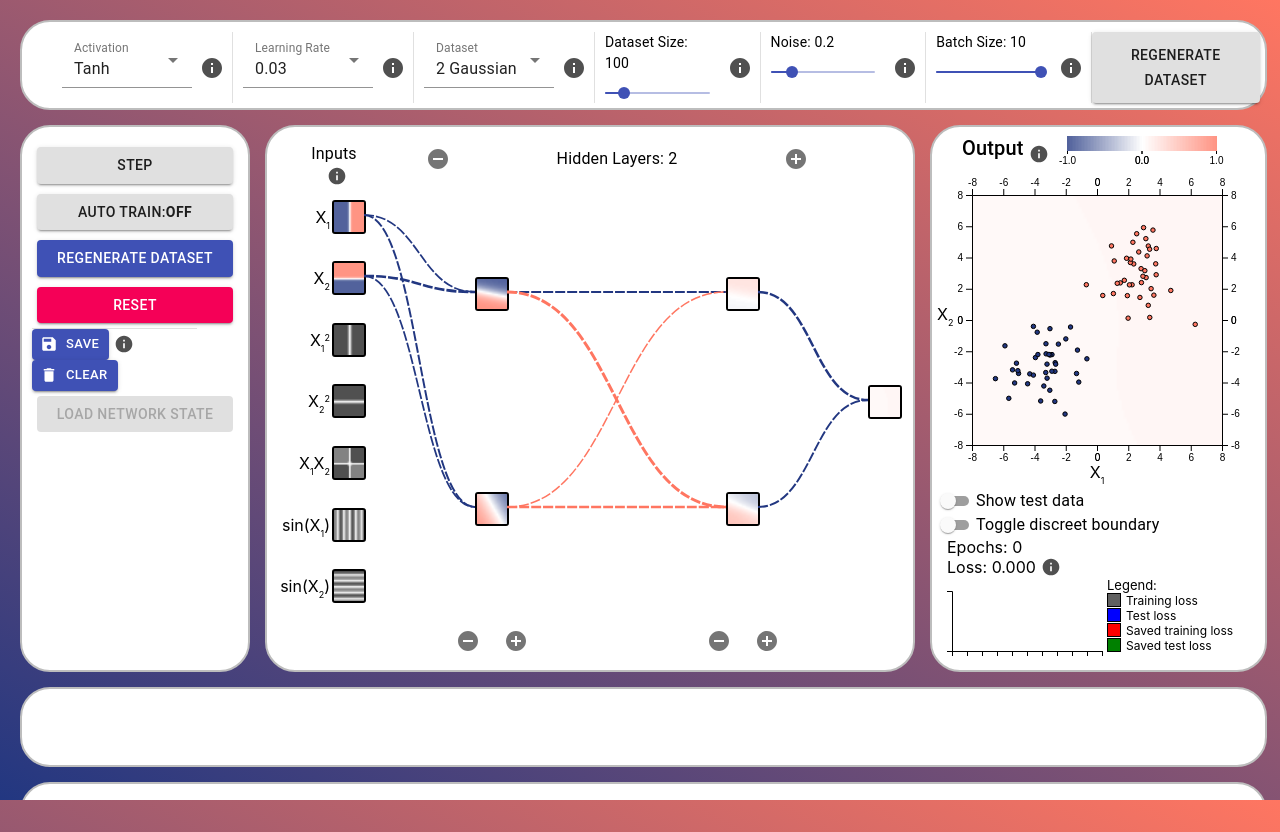
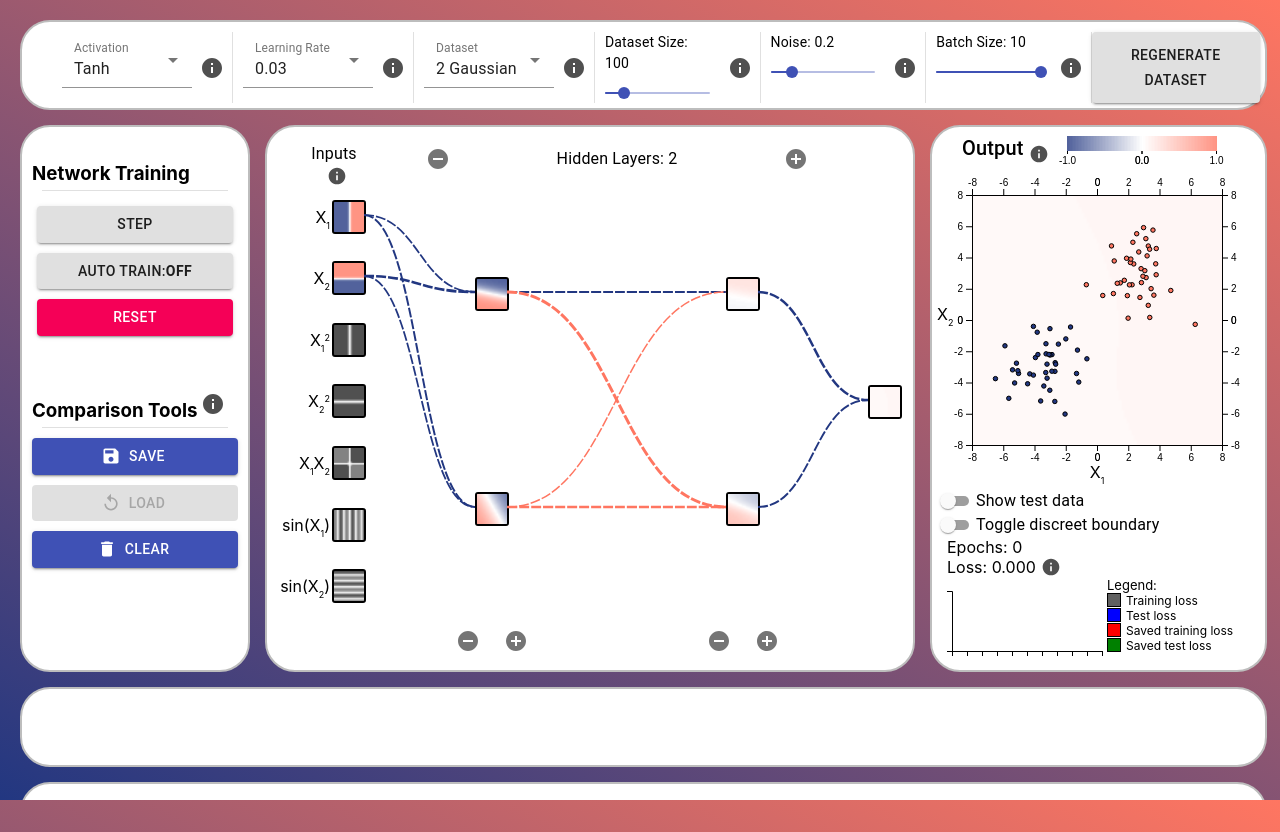
Before and after one commit to BrandonAGoodwin/nn-visualiser, a React (Create React App) app: page / in a window 1280 px wide. Built offline with nearby package versions, Linux system fonts and the light colour scheme.

Commit message:
Updated the control panel

```diff
--- a/src/components/ControlPanel.tsx
+++ b/src/components/ControlPanel.tsx
@@ -2,11 +2,11 @@ import styled from '@emotion/styled';
 import { Button, Divider, IconButton, Tooltip, Typography } from '@material-ui/core';
 import SaveIcon from '@material-ui/icons/Save';
 import DeleteIcon from '@material-ui/icons/Delete';
+import ReplayIcon from '@material-ui/icons/Replay';
 import React, { useContext } from 'react';
 import { ContainerSection, StyledInfoButton } from './MainPage';
 import { InfoPanelContext } from '../contexts/InfoPanelContext';
-import { DefinedTerm, DefX1, DefX2 } from './Definitions';
-import OutputInfoPanel from './InfoPanels/LossInfoPanel';
+import ComparisionInfoPanel from './InfoPanels/ComparisionInfoPanel';
 
 const StyledControlPanel = styled((props: any) => <ContainerSection gridArea="control-panel" {...props} />)`
 display: flex;
@@ -37,14 +37,12 @@ interface ControlPanelProps {
 }
 
 function ControlPanel(props: ControlPanelProps) {
-    const {} = useContext(InfoPanelContext);
+    const { setInfoPanelWrapper } = useContext(InfoPanelContext);
     const {
         training,
         compareMode,
         handleStep,
         toggleAutoTrain,
-        toggleDiscreetOutput,
-        handleRegenerateDataset,
         handleReset,
         saveNetworkState,
         loadNetworkState,
@@ -52,54 +50,62 @@ function ControlPanel(props: ControlPanelProps) {
     } = props;
     return (
         <StyledControlPanel>
+            <h3 style={{ marginTop: "20px", marginBottom: "5px" }}>Network Training</h3>
+            <Divider style={{ minWidth: "90%", marginLeft: "auto", marginRight: "auto", marginBottom: "10px" }} />
             <StyledButton variant={"contained"} onClick={handleStep}> Step </StyledButton>
             <StyledButton variant={"contained"} onClick={toggleAutoTrain}> Auto Train: <b>{training ? "On" : "Off"}</b></StyledButton>
-            {/* <StyledButton variant={"contained"} onClick={toggleDiscreetOutput}> Toggle Discreet Boundary </StyledButton> */}
-            <StyledButton variant={"contained"} color={"primary"} onClick={handleRegenerateDataset}> Regenerate Dataset </StyledButton>
             <StyledButton variant={"contained"} color={"secondary"} onClick={handleReset}> Reset </StyledButton>
-            {/* <div> */}
-                {/* <Tooltip title={"Save network state"} aria-label={"Save network state"} style={{ fontSize: 16 }}>
-                    <IconButton onClick={saveNetworkState} >
-                        <SaveIcon />
-                    </IconButton>
-                </Tooltip> */}
-                <Divider style={{ maxWidth: "80%"}}/>
-                <div style={{ display: "flex"}}>
+
+            <div style={{ display: "flex", marginTop: "40px", alignItems: "flex-end" }}>
+                <h3 style={{ marginBottom: "5px" }}>Comparison Tools</h3>
+                <StyledInfoButton title="Output Tooltip" marginLeft={5} marginBottom={0} marginTop={"auto"} onClick={setInfoPanelWrapper} infoPanel={<ComparisionInfoPanel />}>
+                    <React.Fragment>
+                        <Typography variant="body2"> The comparision tools allow you to save the current state of your network so that you can change the configuration and see how this effects the performance of the network. <br /> (Click on the tool tip for instructions on how to utilise this)
+                        </Typography>
+                    </React.Fragment>
+                </StyledInfoButton>
+            </div>
+            <Divider style={{ minWidth: "90%", marginLeft: "auto", marginRight: "auto"/* , marginBottom: "10px" */ }} />
+
             <Tooltip title={"Save network state"} aria-label={"Save network state"} /* style={{ fontSize: 16 }} */>
                 <Button
                     variant="contained"
                     color="primary"
-                            size="small"
+                    // size="small"
                     onClick={saveNetworkState}
-                            // className={classes.button}
                     startIcon={<SaveIcon />}
-                            style={{maxWidth: "min-content"}}
+                    style={{ /* maxWidth: "min-content", */ marginTop: "10px" }}
                 >
                     Save
                         </Button>
             </Tooltip>
-                    <StyledInfoButton title="Output Tooltip" marginLeft={5} fontSize="small" /* onClick={setInfoPanelWrapper} infoPanel={<OutputInfoPanel />} */>
-                    <React.Fragment>
-                        <Typography color="inherit">Output</Typography>
-                        <Typography variant="body2"></Typography><br />
-                    </React.Fragment>
-                </StyledInfoButton>
-                </div>
+            <Tooltip title={"Load saved network state"} aria-label={"Load saved network state"} /* style={{ fontSize: 16 }} */>
+                <Button
+                    variant="contained"
+                    color="primary"
+                    // size="small"
+                    onClick={loadNetworkState}
+                    startIcon={<ReplayIcon />}
+                    disabled={(!compareMode) || false}
+                    style={{ /* maxWidth: "min-content", */ marginTop: "10px" }}
+                >
+                    Load
+                        </Button>
+            </Tooltip>
             <Tooltip title={"Clear saved network state"} aria-label={"Clear saved network state"} /* style={{ fontSize: 16 }} */>
                 <Button
                     variant="contained"
                     color="primary"
-                        size="small"
+                    // size="small"
                     onClick={clearNetworkState}
-                        // className={classes.button}
                     startIcon={<DeleteIcon />}
-                        style={{maxWidth: "min-content"}}
+                    style={{ /* maxWidth: "min-content",  */marginTop: "10px" }}
                 >
                     Clear
                     </Button>
             </Tooltip>
             {/* <StyledButton variant={"contained"} onClick={saveNetworkState}> Save Current Network State </StyledButton> */}
-                <StyledButton variant={"contained"} onClick={loadNetworkState} disabled={(!compareMode) || false}> Load Network State </StyledButton>
+            {/* <StyledButton variant={"contained"} onClick={loadNetworkState} disabled={(!compareMode) || false}> Load Network State </StyledButton> */}
             {/* <Tooltip title={"Clear saved network state"} aria-label={"Save network state"} style={{ fontSize: 16 }}>
                     <IconButton onClick={clearNetworkState} >
                         <DeleteIcon />
--- /dev/null
+++ b/src/components/InfoPanels/ComparisionInfoPanel.tsx
@@ -0,0 +1,45 @@
+import React from "react";
+import SaveIcon from '@material-ui/icons/Save';
+import ReplayIcon from '@material-ui/icons/Replay';
+import DeleteIcon from '@material-ui/icons/Delete';
+
+interface ComparisionInfoPanelProps {
+
+}
+
+function ComparisionInfoPanel(props: ComparisionInfoPanelProps) {
+
+    return (
+        <div style={{ maxWidth: "80%" }}>
+            <h1>Comparing Networks</h1>
+            <p>
+                The comparison tools allow you to save your current network configuration so that you can save and modify a neural network to see the modifications affect the performance of the neural network.
+            </p>
+            <h2>Save <SaveIcon /></h2>
+            <p>
+                Saving <b>saves all the parameters of the network</b> (i.e. learning rate, activation function, shape), <b> the current state of the neural network</b> (i.e. weight + bias values and loss data) <b>and the current data set + configuration</b>.<br />
+                <ul>
+                    <li>While a network is saved the loss graph at the bottom of the right most panel will show the loss data of both the current network and the saved network.</li>
+                    <li>If the network is <span style={{ background: "#F50057", color: "#FFFFFF" }}>RESET</span> the (untrained) network is reset with the saved configuration and the data set is not regenerated.</li>
+                </ul>
+
+            </p>
+            <h2>Load <ReplayIcon /></h2>
+            <p>
+                Loading <b>loads in the saved network parameters</b> (i.e. learning rate, activation function, shape), <b> the saved state of the neural network</b> (i.e. weights and bias values) <b>and the saved data set + configuration</b>.<br />
+                <ul>
+                    <li>Use the load function to reset the network back to the saved state to try another modification. <br/>(Warning: This will reset the unsaved loss data)</li>
+                </ul>
+            </p>
+            <h2>Clear <DeleteIcon /></h2>
+            <p>
+                Clearing <b>deletes the saved network state, configuration and data set permanently</b>.
+                <ul>
+                    <li>This also <b>deletes the saved loss data</b> removing it from the loss graph</li>
+                </ul>
+            </p>
+        </div>
+    );
+}
+
+export default ComparisionInfoPanel;
```
Lines whose indentation alone changed are shown as unchanged.
